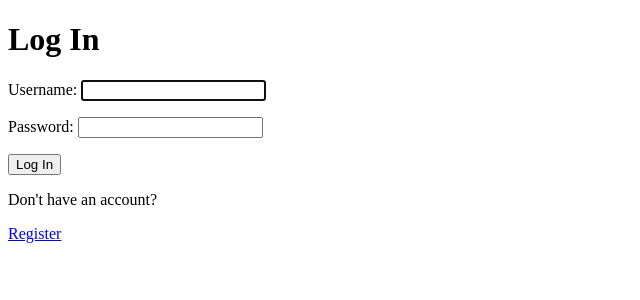
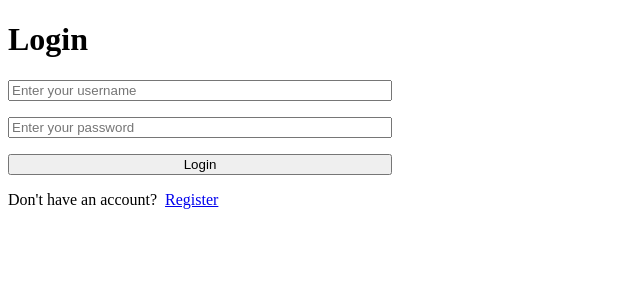
Before and after one commit to lucaliebenberg/post-it, a Django app: page /login in a window 1280 px wide. Shown: the top 300 px of the page, without its empty margins (0-640 px from the left). Run offline with Django 5.2, Linux system fonts and the light colour scheme.

Commit message:
updated UI for register and login

```diff
--- a/templates/index.html
+++ b/templates/index.html
@@ -4,13 +4,13 @@
 <head>
     <meta charset="UTF-8">
     <meta name="viewport" content="width=device-width, initial-scale=1.0">
-    <title>PostIt</title>
+    <title>Post It</title>
 </head>
 <body style='margin: 0; padding: 0;'>
     <div style='display: flex; flex-direction: column; padding: 0; gap: 2rem;'>
         <div style='display: flex; flex-direction: row; justify-content: space-between; background-color: cadetblue; '>
             <nav style="background-color: cadetblue; color: white; margin: 0; padding: 4px;">
-                <h1 style='margin: 0; padding-left: 12px;'>PostIt</h1>
+                <h1 style='margin: 0; padding-left: 12px;'>Post It</h1>
              </nav>
              <div style='padding: 8px;'>
                 <!-- logout form -->
--- a/templates/login.html
+++ b/templates/login.html
@@ -5,15 +5,20 @@
     <meta name="viewport" content="width=device-width, initial-scale=1.0">
     <title>Log In</title>
 </head>
-<body>
-    <h1>Log In</h1>
-    <form method='post'>
+
+    <form method='post' action="{% url 'login' %}">
         {% csrf_token %}
-        {{ form.as_p }}
-        <button type='submit'>Log In</button>
+        <p>{{ form.errors }}</p>
+        <h1>Login</h1>
+        <div style='display: flex; flex-direction: column; width: 30vw; gap: 1em; margin-bottom: 1em;'>
+            <input type='text' id='username' name='username' placeholder='Enter your username' />
+            <input type='password' id='password' name='password' placeholder='Enter your password' />
+        </div>
+
+        <button type='submit' style='width: 30vw;'>Login</button>
     </form>
-    <div>
+    <div style='display: flex; flex-direction: row; align-items: center; gap: 0.5em;'>
         <p>Don't have an account?</p><a href="{% url 'register' %}">Register</a>
     </div>
-</body>
+
 </html>
```
Also changed, not shown: templates/register.html (+8 -6 lines).
